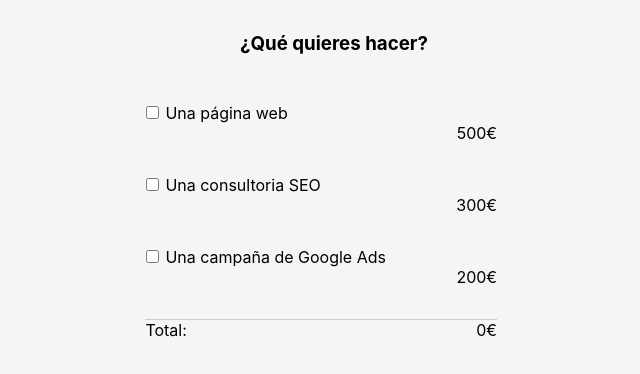
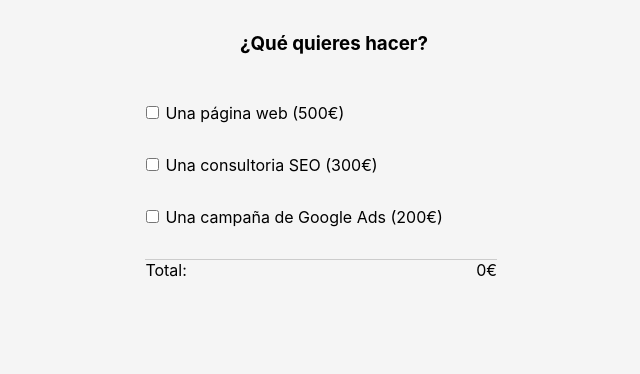
Before and after one commit to XaviOli/presupuesto-app, a React (Create React App) app: page / in a window 1280 px wide. Shown: the top 374 px of the page, without its empty margins (306-946 px from the left). Built offline with nearby package versions, Linux system fonts and the light colour scheme.

Commit message:
Styling results

```diff
--- a/src/App.js
+++ b/src/App.js
@@ -1,7 +1,7 @@
 import React from 'react'
 import { useState } from "react";
 import { services } from "./utils/services.js";
-import { Title, Products, Items, Selections, Dist, Quantity } from "./components/Category/styles.js";
+import { Title, Products, Items, Selections, Dist } from "./components/Category/styles.js";
 import { GlobalStyle } from './GlobalStyles.js';
 
 // import './App.css';
@@ -49,7 +49,7 @@ const getFormattedPrice = (price) => `${price.toFixed(0)}€`;
       <GlobalStyle />
       <Title>¿Qué quieres hacer?</Title>
       <Products>
-        {services.map(({ name, price }, index) => {
+        {services.map(({ name }, index) => {
           return (
             <Selections key={index}>
               <div>
@@ -64,7 +64,6 @@ const getFormattedPrice = (price) => `${price.toFixed(0)}€`;
                   />
                   <Dist htmlFor={`custom-checkbox-${index}`}>{name}</Dist>
                 </div>
-                <Quantity>{getFormattedPrice(price)}</Quantity>
               </div>
             </Selections>
           );
--- a/src/components/Category/styles.js
+++ b/src/components/Category/styles.js
@@ -21,7 +21,6 @@ export const Items = styled.div`
 
 export const Selections = styled.li`
   margin-bottom: 0.5rem;
-  /* border-top: 1px solid #ccc; */
   margin-top: 1rem;
   padding-top: 1rem;
   vertical-align: text-bottom;
@@ -32,8 +31,3 @@ export const Dist = styled.label`
   vertical-align: text-bottom;
   margin-left: 0.2rem;
 `
-
-export const Quantity = styled.div`
-  text-align: right;
-  margin-bottom: 0.5rem;
-`
--- a/src/utils/services.js
+++ b/src/utils/services.js
@@ -1,14 +1,14 @@
 export const services = [
     {
-      name: "Una página web",
+      name: "Una página web (500€)",
       price: 500
     },
     {
-      name: "Una consultoria SEO",
+      name: "Una consultoria SEO (300€)",
       price: 300
     },
     {
-      name: "Una campaña de Google Ads",
+      name: "Una campaña de Google Ads (200€)",
       price: 200
     }
   ];
```
